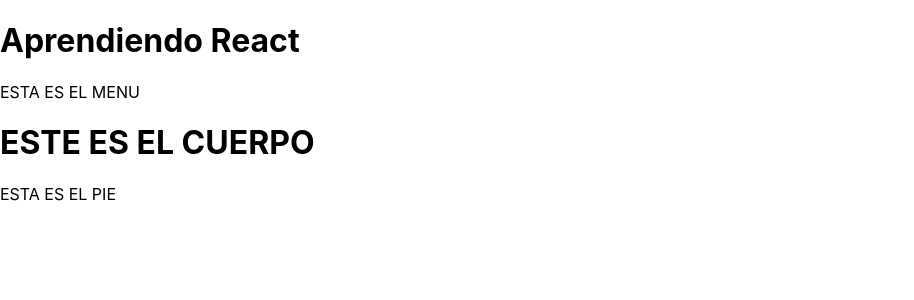
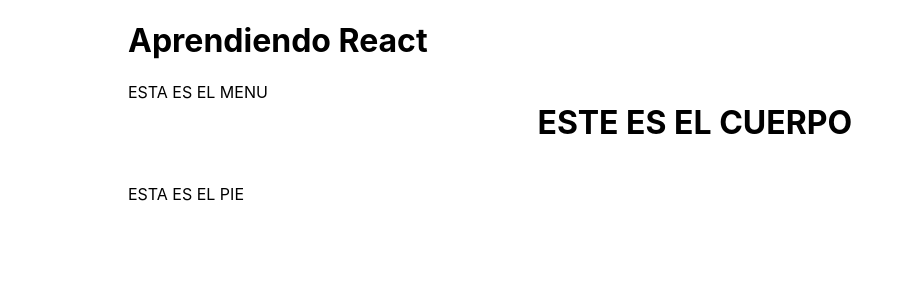
Before and after one commit to vick1410/react1, a React (Create React App) app: page / in a window 1280 px wide. Shown: the top 300 px of the page, without its empty margins (0-914 px from the left). Built offline with nearby package versions, Linux system fonts and the light colour scheme.

Commit message:
arreglando css

```diff
--- a/src/App.css
+++ b/src/App.css
@@ -2,7 +2,7 @@
 margin: 0 10%;
 }
 .container{
-  margin: 20px 10%;
+  margin: 20px 10%; display: flex; flex-direction:row;
 }
 .menu{
   width: 30%;
--- a/src/App.js
+++ b/src/App.js
@@ -5,7 +5,7 @@
 import Menu from './components/Menu'
 import Pie from './components/Pie'
 
-
+import './App.css'
 class App extends Component {
   render() {
     return (
```
